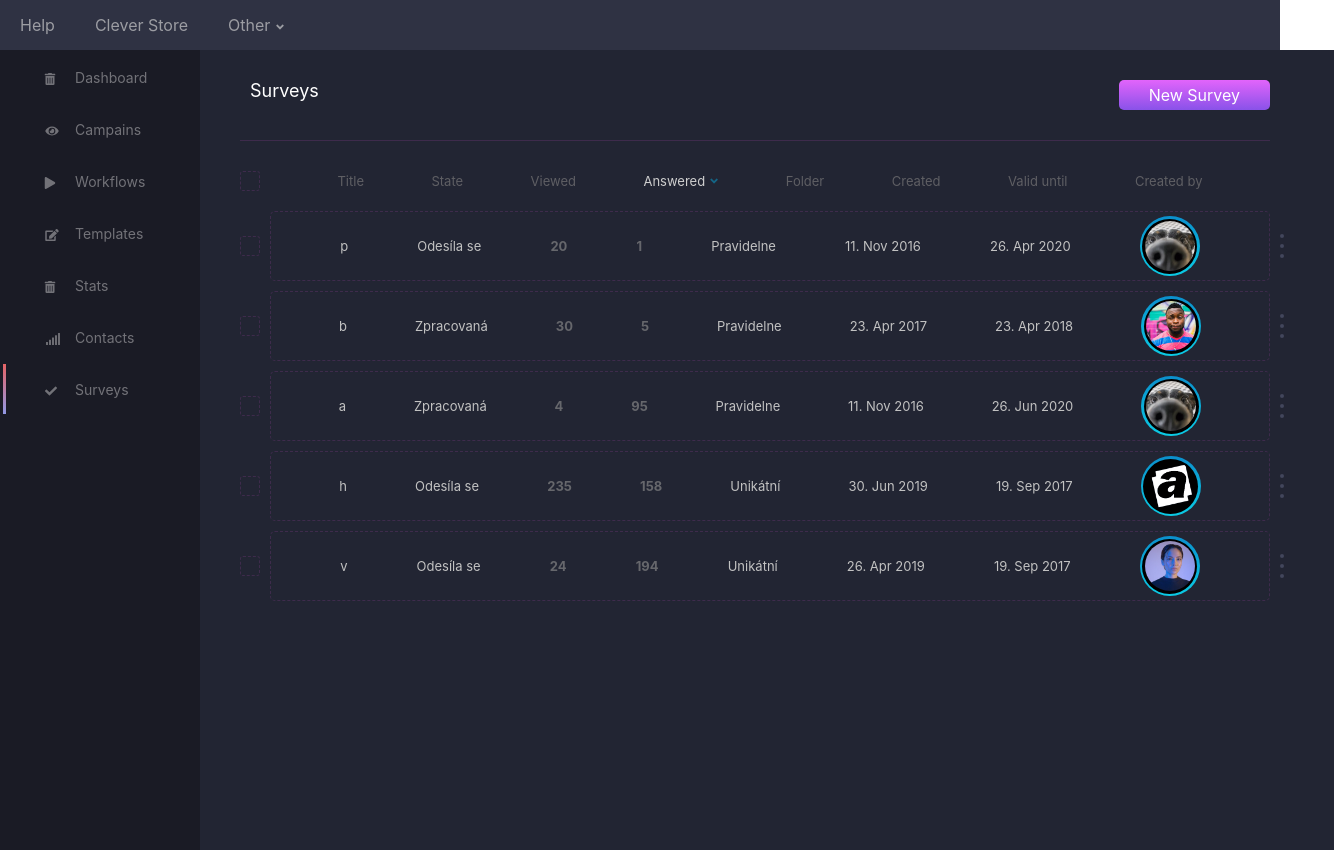
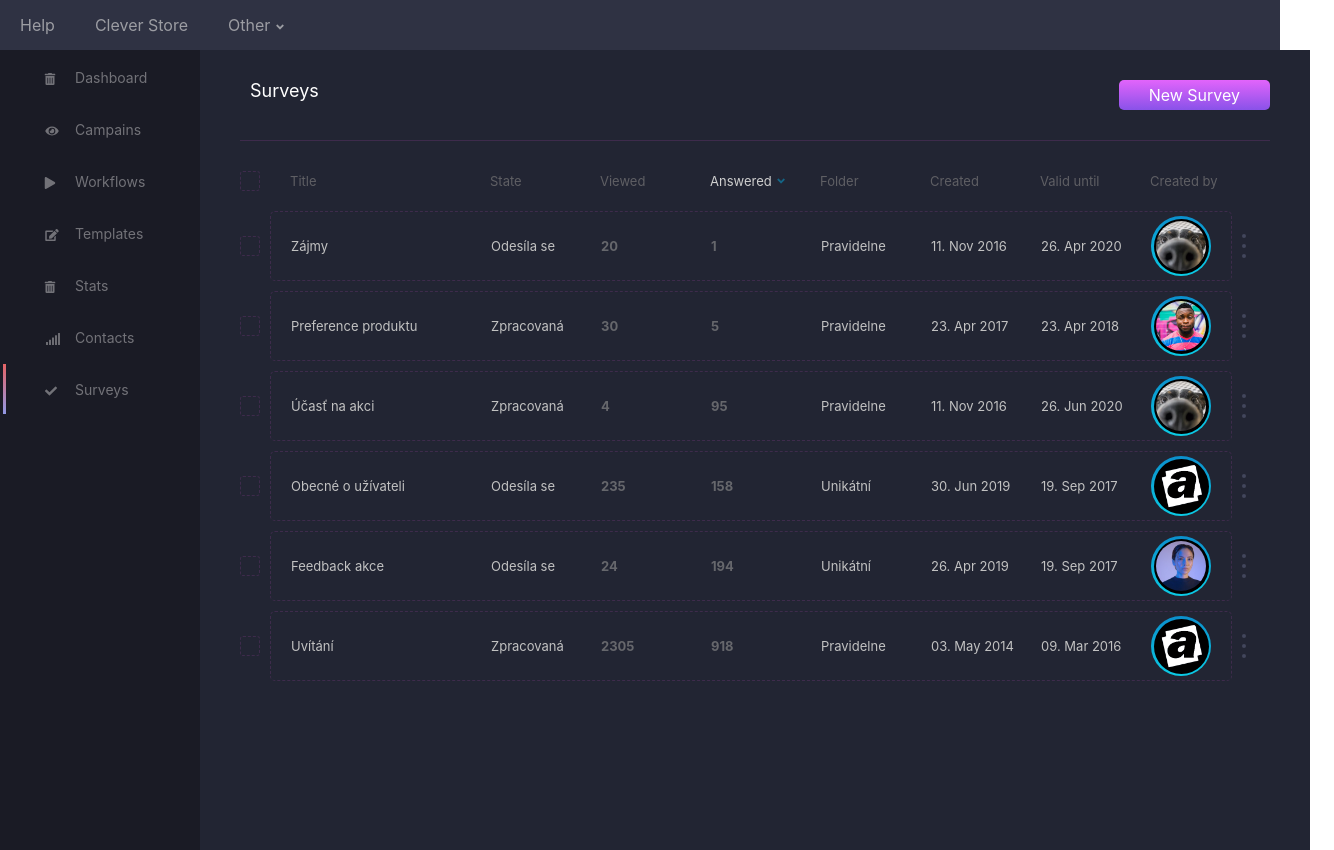
Before and after one commit to 5hrug/surveys, a Next.js app: page / in a window 1280 px wide. Shown: the whole page, 1334 px wide, since content can reach past the window. Built offline with nearby package versions, Linux system fonts and the light colour scheme.

Commit message:
finished tasks by sudolabs with my solutions

```diff
--- a/Components/MainContent/Table.tsx
+++ b/Components/MainContent/Table.tsx
@@ -3,8 +3,6 @@ import TableItem, { stateType, folderType } from './TableItem';
 import styled from 'styled-components';
 import TableHeader from './TableHeader';
 import apiData from '../../lib/surveys.json';
-import alzaLogo from '../../assets/u.png';
-import Image from 'next/image';
 
 type FieldSortType = string | number;
 
@@ -27,7 +25,6 @@ const allSortedAsc = () => {
 };
 
 function Table() {
-
    const [expanded, setExpanded] = useState<number>(-1);
    const surveysData = apiData.data;
    const [sortedSurveys, setSortedSurveys] = useState<any>();
@@ -233,7 +230,8 @@ function Table() {
    return (
       <Container>
          <Header>
-            <Titel>Surveys</Titel> <StyledButton>New Survey</StyledButton>
+            <Titel>Surveys</Titel>
+            <StyledButton>New Survey</StyledButton>
          </Header>
          <TableHeader
             sortOnClick={handleClickSort}
@@ -268,7 +266,6 @@ function Table() {
       </Container>
    );
 }
-
 const Container = styled.div`
    background-color: #222533;
    padding: 20px 40px;
@@ -277,17 +274,16 @@ const Container = styled.div`
 `;
 const Header = styled.div`
    display: flex;
-   justify-content: space-between;
    margin: 0 0 20px;
    padding: 10px 0 30px 10px;
    border-bottom: 1px solid #3e2b4c;
    width: 1030px;
+   justify-content: space-between;
 `;
 const Titel = styled.div`
    font-size: large;
    color: #fff;
 `;
-
 const StyledButton = styled.a`
    font-size: medium;
    color: #fff;
--- a/Components/MainContent/TableHeader.tsx
+++ b/Components/MainContent/TableHeader.tsx
@@ -1,7 +1,11 @@
 import React from 'react';
 import styled from 'styled-components';
 import { FontAwesomeIcon } from '@fortawesome/react-fontawesome';
-import { faCheck, faAngleDown,faAngleUp } from '@fortawesome/free-solid-svg-icons';
+import {
+   faCheck,
+   faAngleDown,
+   faAngleUp,
+} from '@fortawesome/free-solid-svg-icons';
 interface Props {
    sortOnClick: (name: string) => void;
    beingSorted: string;
@@ -20,73 +24,97 @@ function TableHeader({
             {allCheckboxes && <CheckIcon icon={faCheck} />}
          </StyledCheckbox>
          <Container>
-            <Item
+            <Title
                onClick={() => {
                   sortOnClick('title');
                }}
-               color={(beingSorted === 'title' ||  beingSorted === 'descTitle') ? beingSorted : ''}>
+               color={
+                  beingSorted === 'title' || beingSorted === 'descTitle'
+                     ? beingSorted
+                     : ''
+               }>
                Title
                {beingSorted === 'title' && <Icon icon={faAngleDown} />}
                {beingSorted === 'descTitle' && <Icon icon={faAngleUp} />}
-            </Item>
+            </Title>
             <Item
                onClick={() => {
                   sortOnClick('state');
                }}
-               color={beingSorted === 'state' || beingSorted === 'descState' ? beingSorted : ''}>
+               color={
+                  beingSorted === 'state' || beingSorted === 'descState'
+                     ? beingSorted
+                     : ''
+               }>
                State
-               {beingSorted ==='state' && <Icon icon={faAngleDown} />}
+               {beingSorted === 'state' && <Icon icon={faAngleDown} />}
                {beingSorted === 'descState' && <Icon icon={faAngleUp} />}
             </Item>
             <Item
                onClick={() => {
                   sortOnClick('viewed');
                }}
-               color={beingSorted === 'viewed' || beingSorted === 'descViewed' ? beingSorted : ''}>
+               color={
+                  beingSorted === 'viewed' || beingSorted === 'descViewed'
+                     ? beingSorted
+                     : ''
+               }>
                Viewed
                {beingSorted === 'viewed' && <Icon icon={faAngleDown} />}
                {beingSorted === 'descViewed' && <Icon icon={faAngleUp} />}
-
             </Item>
             <Item
                onClick={() => {
                   sortOnClick('answered');
                }}
-               color={beingSorted === 'answered' || beingSorted === 'descAnswered' ? beingSorted : ''}>
+               color={
+                  beingSorted === 'answered' || beingSorted === 'descAnswered'
+                     ? beingSorted
+                     : ''
+               }>
                Answered
                {beingSorted === 'answered' && <Icon icon={faAngleDown} />}
                {beingSorted === 'descAnswered' && <Icon icon={faAngleUp} />}
-
             </Item>
             <Item
                onClick={() => {
                   sortOnClick('folder');
                }}
-               color={beingSorted === 'folder' || beingSorted === 'descFolder' ? beingSorted : ''}>
+               color={
+                  beingSorted === 'folder' || beingSorted === 'descFolder'
+                     ? beingSorted
+                     : ''
+               }>
                Folder
                {beingSorted === 'folder' && <Icon icon={faAngleDown} />}
                {beingSorted === 'descFolder' && <Icon icon={faAngleUp} />}
-
             </Item>
             <Item
                onClick={() => {
                   sortOnClick('created');
                }}
-               color={beingSorted === 'created' || beingSorted === 'descCreated'  ? beingSorted : ''}>
+               color={
+                  beingSorted === 'created' || beingSorted === 'descCreated'
+                     ? beingSorted
+                     : ''
+               }>
                Created
                {beingSorted === 'created' && <Icon icon={faAngleDown} />}
                {beingSorted === 'descCreated' && <Icon icon={faAngleUp} />}
-
             </Item>
             <Item
                onClick={() => {
                   sortOnClick('validUntil');
                }}
-               color={beingSorted === 'validUntil' || beingSorted === 'descValidUntil'  ? beingSorted : ''}>
+               color={
+                  beingSorted === 'validUntil' ||
+                  beingSorted === 'descValidUntil'
+                     ? beingSorted
+                     : ''
+               }>
                Valid until
                {beingSorted === 'validUntil' && <Icon icon={faAngleDown} />}
                {beingSorted === 'descValidUntil' && <Icon icon={faAngleUp} />}
-
             </Item>
             <Item onClick={() => {}}>Created by</Item>
          </Container>
@@ -99,15 +127,12 @@ const Container = styled.div`
    background-color: #222533;
    height: 1em;
    align-items: center;
-   justify-content: space-evenly;
-   width: 1000px;
+   padding-left: 20px;
 `;
-
 const CheckIcon = styled(FontAwesomeIcon)`
    color: white;
    height: 12px;
 `;
-
 const StyledCheckbox = styled.div`
    width: 20px;
    height: 20px;
@@ -123,12 +148,10 @@ const Wrapper = styled.div`
    align-items: center;
    margin: 30px 0 20px;
 `;
-
 const Icon = styled(FontAwesomeIcon)`
    font-weight: lighter;
    height: 12px;
    margin-left: 5px;
-
    color: #146586;
 `;
 const Item = styled.div`
@@ -138,13 +161,17 @@ const Item = styled.div`
    color: ${({ color }) => (color ? '#cfcfcf' : '#5f5f64')};
    font-size: 13px;
    cursor: pointer;
+   width: 110px;
 
    -webkit-touch-callout: none;
-    -webkit-user-select: none;
-     -khtml-user-select: none;
-       -moz-user-select: none;
-        -ms-user-select: none;
-            user-select: none;
+   -webkit-user-select: none;
+   -khtml-user-select: none;
+   -moz-user-select: none;
+   -ms-user-select: none;
+   user-select: none;
+`;
+export const Title = styled(Item)`
+   width: 200px;
 `;
 
 export default TableHeader;
--- a/Components/MainContent/TableItem.tsx
+++ b/Components/MainContent/TableItem.tsx
@@ -55,13 +55,14 @@ export function TableItem(props: Props) {
                {props.isChecked && <CheckIcon icon={faCheck} />}
             </StyledCheckbox>
             <Container id={ex} color={colorId}>
-               <Item>{props.title}</Item>
+               <Title>{props.title}</Title>
                <Item>{props.state}</Item>
                <ItemBold>{props.viewed}</ItemBold>
                <ItemBold>{props.answered}</ItemBold>
                <Item>{props.folder}</Item>
                <Item>{handleUnix(props.created)}</Item>
                <Item>{handleUnix(props.validUntil)}</Item>
+               <ImgWrapper>
                   <ImageRingTeal>
                      <ImageRingBlack>
                         <CreatedByImage
@@ -72,6 +73,7 @@ export function TableItem(props: Props) {
                         />
                      </ImageRingBlack>
                   </ImageRingTeal>
+               </ImgWrapper>
             </Container>
             <ThreeDots onClick={props.onClickDots} />
          </Row>
@@ -117,9 +119,7 @@ const ImageRingBlack = styled('div')`
 const ImageRingTeal = styled(ImageRingBlack)`
    height: 60px;
    width: 60px;
-   /* background-color: teal; */
-   background: linear-gradient(#0b8fcc, #0bcbe4);;
-
+   background: linear-gradient(#0b8fcc, #0bcbe4); ;
 `;
 
 const CreatedByImage = styled(Image)`
@@ -149,7 +149,7 @@ const ExpandedContainer = styled.div`
    background-color: #171820;
    height: 50px;
    align-items: center;
-   width: 950px;
+   width: 900px;
    border-radius: 5px;
 `;
 const ExpandedItem = styled.div`
@@ -172,13 +172,14 @@ const Container = styled.div`
       props.color == props.id ? '#282b3b' : '#222533'};
    height: 3em;
    align-items: center;
-   justify-content: space-evenly;
-   width: 1000px;
+   /* justify-content: space-evenly; */
+   /* width: 1000px; */
    ${(props) => (props.color == props.id ? '' : 'border: 1px dashed #3e2b4c;')}
    height: 70px;
    border-radius: 5px;
    box-shadow: ${(props) =>
       props.color == props.id ? '0 0 5px 5px rgb(32,32,50,1)' : ''};
+   padding-left: 20px;
 `;
 const StyledCheckbox = styled.div`
    width: 20px;
@@ -194,10 +195,19 @@ const ItemBold = styled.div`
    color: #66676c;
    font-weight: bold;
    font-size: 13px;
+   width: 110px;
 `;
 const Item = styled.div`
    color: #c2c2c2;
    font-size: 13px;
+   width: 110px;
+`;
+
+export const Title = styled(Item)`
+   width: 200px;
+`;
+export const ImgWrapper = styled(Item)`
+   width: 80px;
 `;
 const StyledImage = styled.div``;
 
--- a/Components/MainContent/ThreeDots.tsx
+++ b/Components/MainContent/ThreeDots.tsx
@@ -1,6 +1,5 @@
 import React from 'react';
 import styled from 'styled-components';
-
 interface Props {
    onClick?: () => void;
 }
@@ -14,7 +13,6 @@ function ThreeDots({ onClick }: Props) {
          </Wrapper>
    );
 }
-
 const Wrapper = styled.a`
    display: flex;
    flex-direction: column;
@@ -23,7 +21,6 @@ const Wrapper = styled.a`
    cursor: pointer;
    padding: 10px;
 `;
-
 const Dot = styled.div`
    width: 4px;
    height: 4px;
--- a/Components/SideBar/Item.tsx
+++ b/Components/SideBar/Item.tsx
@@ -42,6 +42,7 @@ const Container = styled.tr`
    color: #727278;
    padding: 12px 0;
    height: 50px;
+   cursor: pointer;
 `;
 const Title = styled.a`
    font-size: 14px;
--- a/lib/surveys.json
+++ b/lib/surveys.json
@@ -2,7 +2,7 @@
   "data": [
     {
       "id": 1,
-      "title": "a",
+      "title": "Účasť na akci",
       "state": "Zpracovaná",
       "viewed": 4,
       "answered": 95,
@@ -14,7 +14,7 @@
     },
     {
       "id": 2,
-      "title": "v",
+      "title": "Feedback akce",
       "state": "Odesíla se",
       "viewed": 24,
       "answered": 194,
@@ -26,7 +26,7 @@
     },
     {
       "id": 3,
-      "title": "b",
+      "title": "Preference produktu",
       "state": "Zpracovaná",
       "viewed": 30,
       "answered": 5,
@@ -38,7 +38,7 @@
     },
     {
       "id": 4,
-      "title": "p",
+      "title": "Zájmy",
       "state": "Odesíla se",
       "viewed": 20,
       "answered": 1,
@@ -50,7 +50,7 @@
     },
     {
       "id": 5,
-      "title": "h",
+      "title": "Obecné o užívateli",
       "state": "Odesíla se",
       "viewed": 235,
       "answered": 158,
@@ -58,6 +58,17 @@
       "created": 1561910838,
       "validUntil": 1505837238,
       "image": "u.jpg"
+    },
+    {
+      "id": 6,
+      "title": "Uvítání",
+      "state": "Zpracovaná",
+      "viewed": 2305,
+      "answered": 918,
+      "folder": "Pravidelne",
+      "created": 	1399093149,
+      "validUntil": 1457503149,
+      "image": "u.jpg"
     }
   ]
 }
```
Also changed, not shown: Components/SideBar/SideBar.tsx (+0 -8 lines), Components/SurveysHeader/SurveysHeader.tsx (+9 -9 lines), lib/Helper.ts (deleted, +0 -66 lines). Lines whose indentation alone changed are shown as unchanged.
